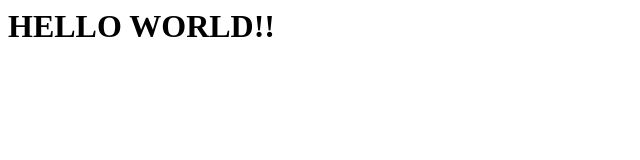
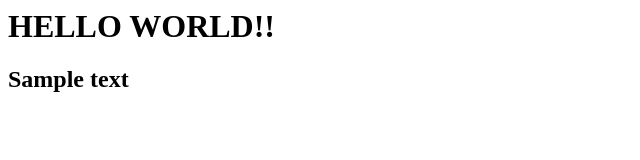
Before and after one commit to jaitheking/demo, a plain HTML site: page demo.html in a window 1280 px wide. Shown: the whole page, without its empty margins (0-640 px from the left). Drawn offline with Linux system fonts and the light colour scheme.

Commit message:
Modified Homepage

```diff
--- a/demo.html
+++ b/demo.html
@@ -5,6 +5,7 @@
 <body>
 
 <h1>HELLO WORLD!!</h1>
+<h2>Sample text</h2>
 
 </body>
 </html>
```
